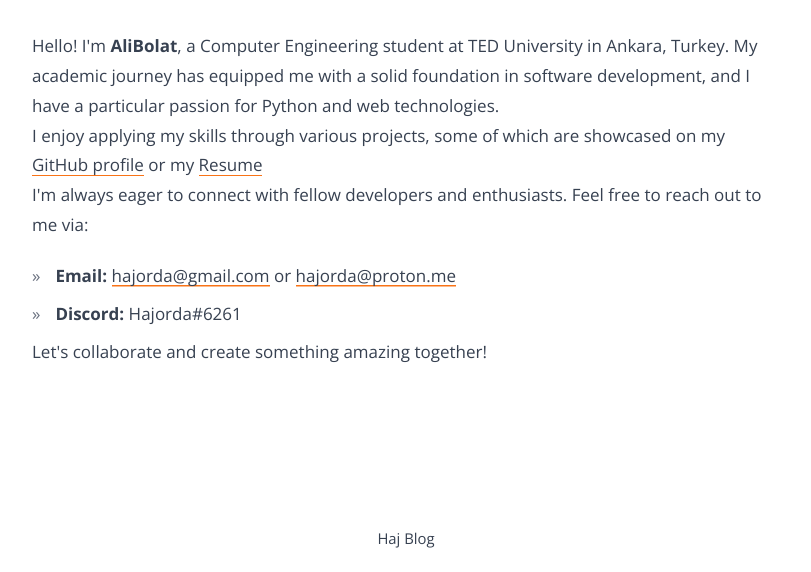
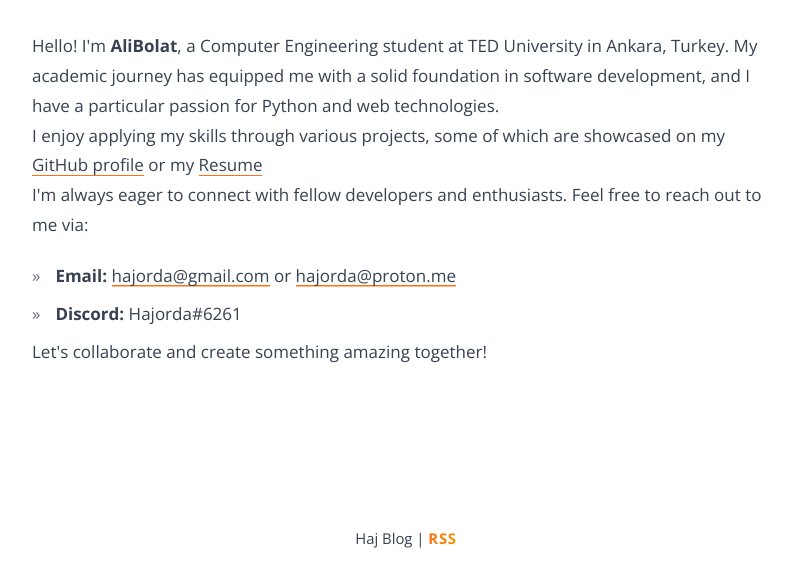
Before and after one commit to Hajorda/hajBlog, an Astro site: page / in a window 1280 px wide. Shown: the part 228-800 px from the top of the page, without its empty margins (234-1045 px from the left). Built offline with nearby package versions, Linux system fonts and the light colour scheme; Astro itself is replaced by a stand-in of ours; a script that the page names is missing.

Commit message:
feat: rss added to footbar.

```diff
--- a/src/components/Footer.astro
+++ b/src/components/Footer.astro
@@ -3,7 +3,7 @@
 
 <footer class="text-sm leading-[1.75] mt-4">
   <div>
-   Haj Blog
+   Haj Blog | <a href="/rss.xml" class="unset gradient-link tracking-wider font-bold bg-clip-text text-transparent bg-gradient-to-r from-[#f57111] to-[#f79605] hover:after:bg-gradient-to-r hover:after:from-[#f57111] hover:after:to-[#f79605]">RSS</a>
     <!-- <a
       class="unset gradient-link tracking-wider font-bold bg-clip-text text-transparent bg-gradient-to-r from-[#f57111] to-[#f79605] hover:after:bg-gradient-to-r hover:after:from-[#f57111] hover:after:to-[#f79605]"
       href={"https://github.com/flexdinesh/blogster"}
```
